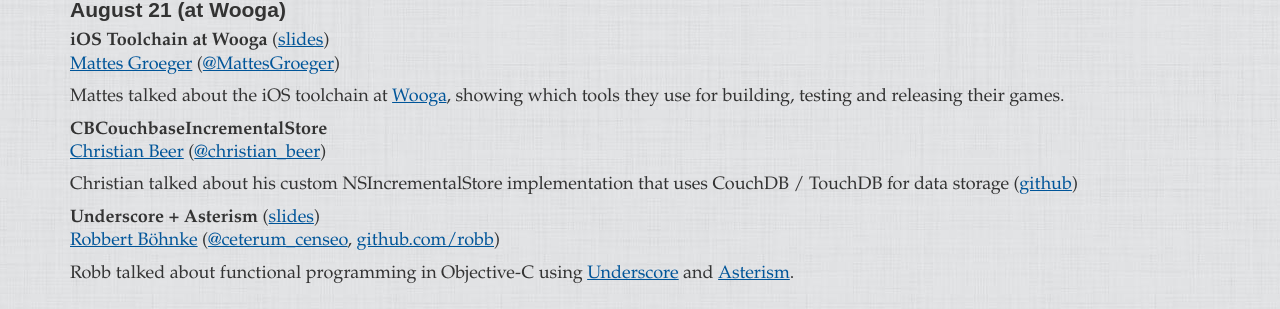
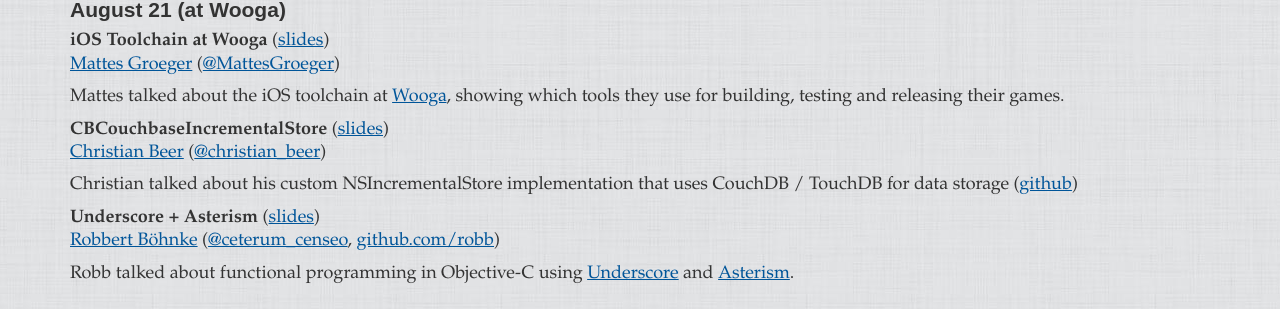
Before and after one commit to cocoaheads-berlin/cocoaheads-berlin.github.com, a Jekyll site: the page built from index.markdown, in a window 1280 px wide and 900 px high, scrolled down 1461 px. Shown: the part 139-448 px from the top of the window. Built offline with Jekyll 4.4.1, drawn with Linux system fonts in a browser that asks for light colours; some web fonts are replaced; Markdown is read by kramdown in place of the engine named in the settings.

Commit message:
Christian's slides

```diff
--- a/index.markdown
+++ b/index.markdown
@@ -79,7 +79,7 @@ Mattes talked about the iOS toolchain at [Wooga](http://www.wooga.com),
 showing which tools they use for building, testing and releasing their
 games.
 
-**CBCouchbaseIncrementalStore**<br>
+**CBCouchbaseIncrementalStore** ([slides](https://speakerdeck.com/chbeer/cbcouchbaseincrementalstore))<br>
 [Christian Beer](http://chbeer.de) ([@christian_beer](http://www.twitter.com/christian_beer))
 
 Christian talked about his custom NSIncrementalStore implementation that
```
Also changed, not shown: 1 other file.
